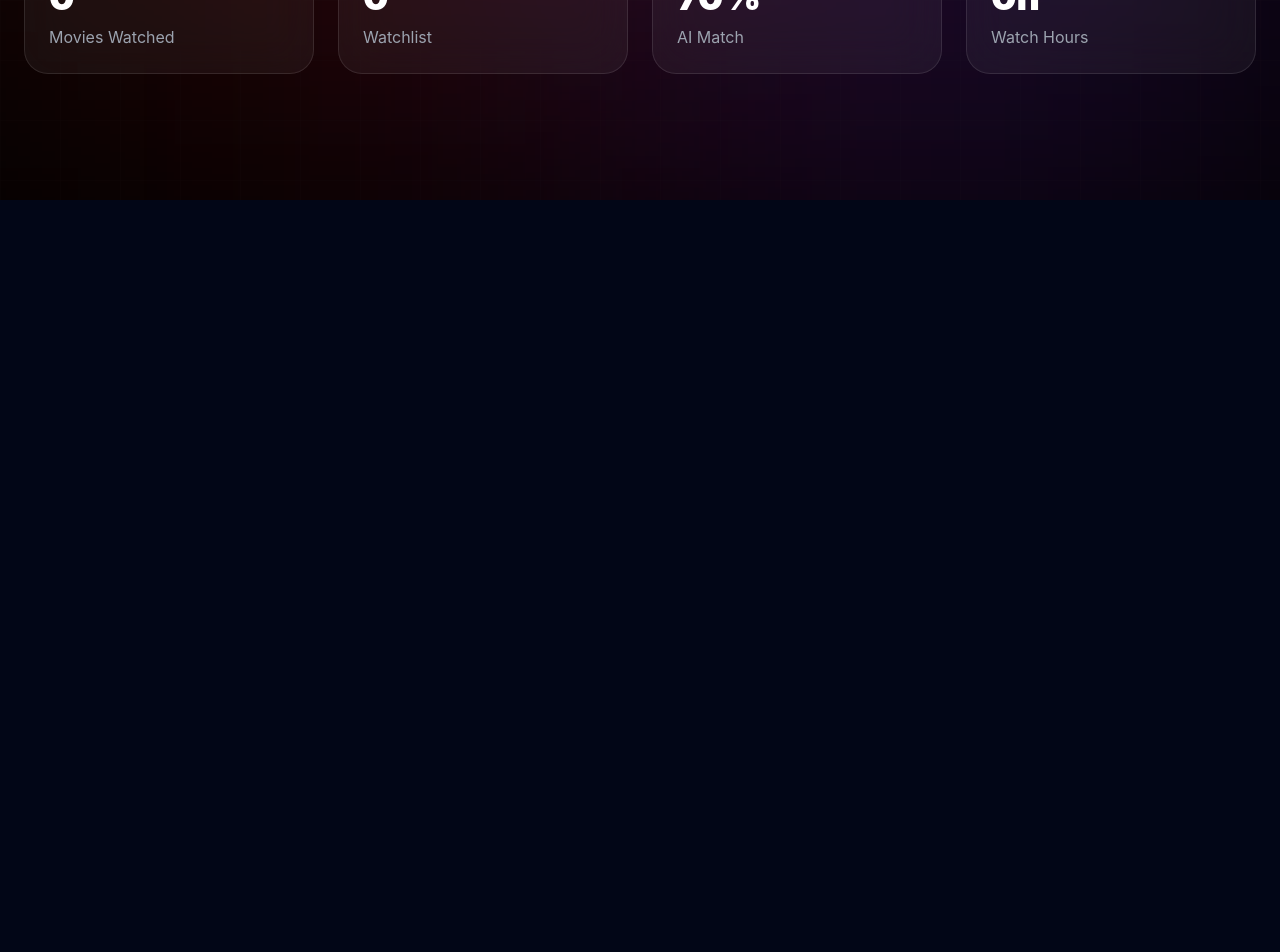
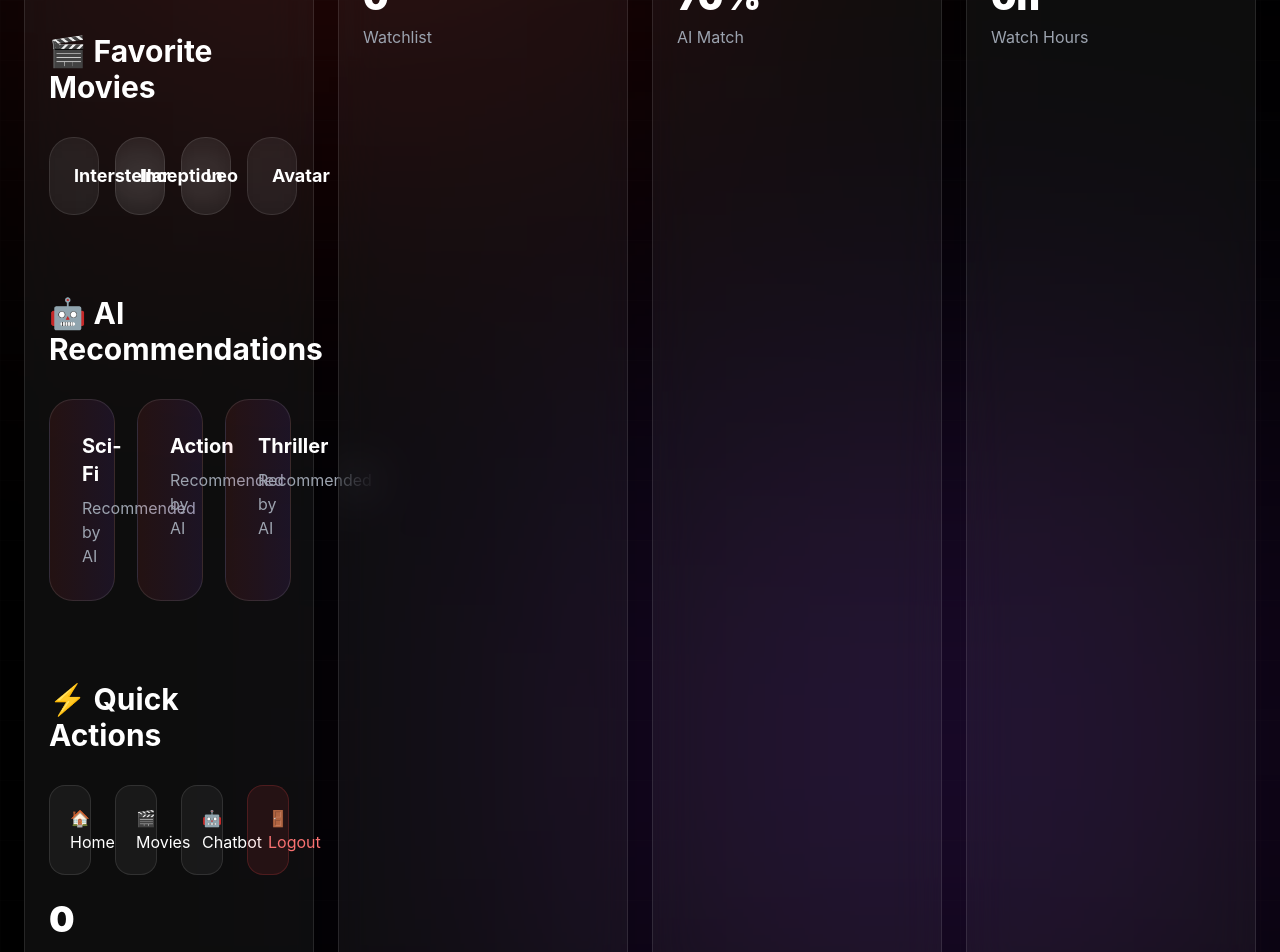
Before and after one commit to Jino31/moviemind-ai, a React app in the folder frontend/: page /profile in a window 1280 px wide. Shown: the part 600-1552 px from the top of the page. Before the commit the page ends 800 px from the top, so only its background shows below. Built offline with nearby package versions, Linux system fonts and the light colour scheme; the HTML template or start-up script is replaced by a standard one.

Commit message:
Updated profile dropdown

```diff
--- a/frontend/src/pages/Profile.jsx
+++ b/frontend/src/pages/Profile.jsx
@@ -1,5 +1,6 @@
 import { useState, useEffect, useRef } from "react";
 import { useNavigate } from "react-router-dom";
+
 
 import { signOut } from "firebase/auth";
 import { auth } from "../firebase";
@@ -289,6 +290,133 @@ function Profile() {
             <div className="w-14 h-14 rounded-2xl bg-gradient-to-r from-red-500 to-pink-500 flex items-center justify-center text-2xl">
               <FaFilm />
             </div>
+            {/* Favorite Movies */}
+
+<div className="mt-20">
+  <h2 className="text-3xl font-bold mb-8">
+    🎬 Favorite Movies
+  </h2>
+
+  <div className="grid grid-cols-2 md:grid-cols-4 gap-6">
+    {[
+      "Interstellar",
+      "Inception",
+      "Leo",
+      "Avatar",
+    ].map((movie) => (
+      <div
+        key={movie}
+        className="
+          p-6
+          rounded-3xl
+          bg-white/5
+          border border-white/10
+          backdrop-blur-xl
+          hover:scale-105
+          transition
+        "
+      >
+        <h3 className="font-bold text-lg">
+          {movie}
+        </h3>
+      </div>
+    ))}
+  </div>
+</div>
+
+{/* AI Recommendations */}
+
+<div className="mt-20">
+  <h2 className="text-3xl font-bold mb-8">
+    🤖 AI Recommendations
+  </h2>
+
+  <div className="grid md:grid-cols-3 gap-6">
+    {[
+      "Sci-Fi",
+      "Action",
+      "Thriller",
+    ].map((genre) => (
+      <div
+        key={genre}
+        className="
+          p-8
+          rounded-3xl
+          bg-gradient-to-r
+          from-red-500/10
+          to-purple-500/10
+          border border-white/10
+        "
+      >
+        <h3 className="text-xl font-bold">
+          {genre}
+        </h3>
+
+        <p className="text-gray-400 mt-2">
+          Recommended by AI
+        </p>
+      </div>
+    ))}
+  </div>
+</div>
+
+{/* Quick Actions */}
+
+<div className="mt-20">
+  <h2 className="text-3xl font-bold mb-8">
+    ⚡ Quick Actions
+  </h2>
+
+  <div className="grid md:grid-cols-4 gap-6">
+    <button
+      onClick={() => navigate("/")}
+      className="
+        p-5 rounded-2xl
+        bg-white/5
+        border border-white/10
+        hover:bg-white/10
+      "
+    >
+      🏠 Home
+    </button>
+
+    <button
+      onClick={() => navigate("/movies")}
+      className="
+        p-5 rounded-2xl
+        bg-white/5
+        border border-white/10
+        hover:bg-white/10
+      "
+    >
+      🎬 Movies
+    </button>
+
+    <button
+      onClick={() => navigate("/chatbot")}
+      className="
+        p-5 rounded-2xl
+        bg-white/5
+        border border-white/10
+        hover:bg-white/10
+      "
+    >
+      🤖 Chatbot
+    </button>
+
+    <button
+      onClick={handleLogout}
+      className="
+        p-5 rounded-2xl
+        bg-red-500/10
+        border border-red-500/20
+        text-red-400
+      "
+    >
+      🚪 Logout
+    </button>
+  </div>
+</div>
 
             <h2 className="text-4xl font-black mt-6">
               {watchedCount}
```
